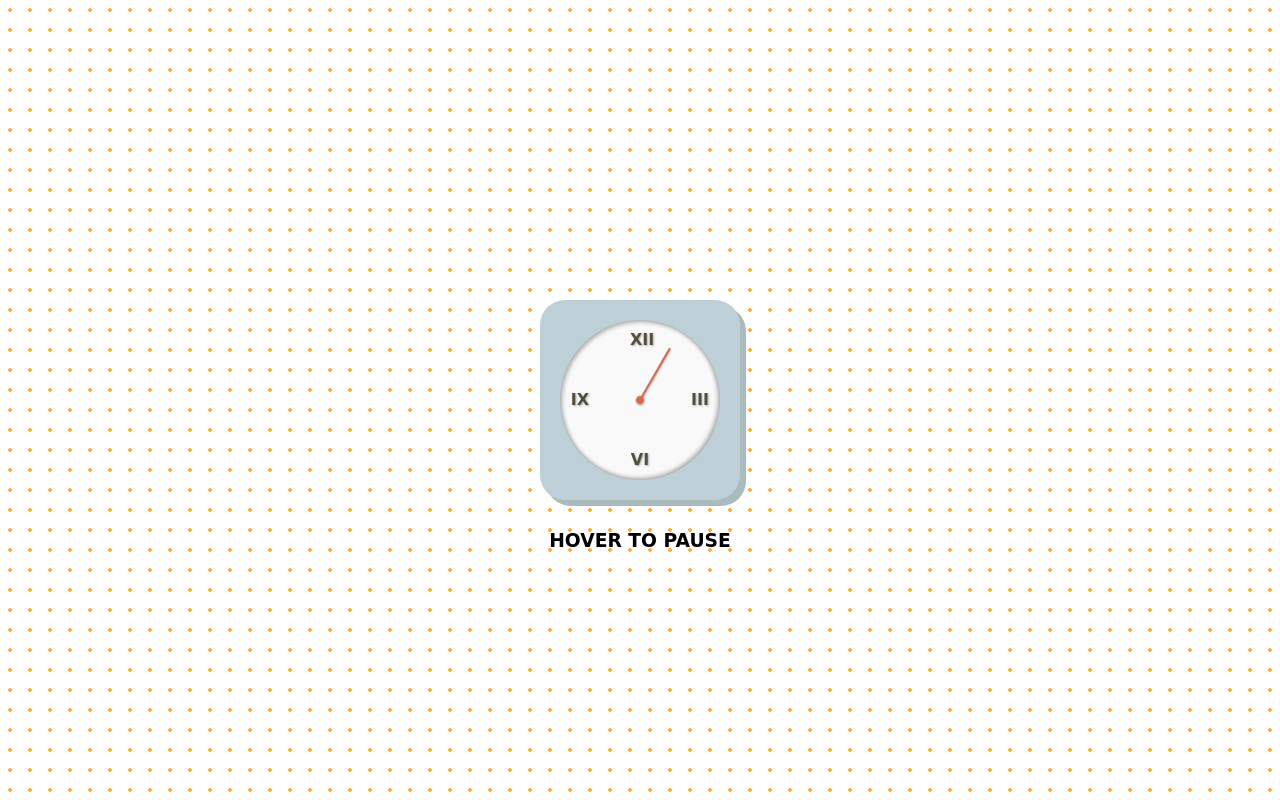
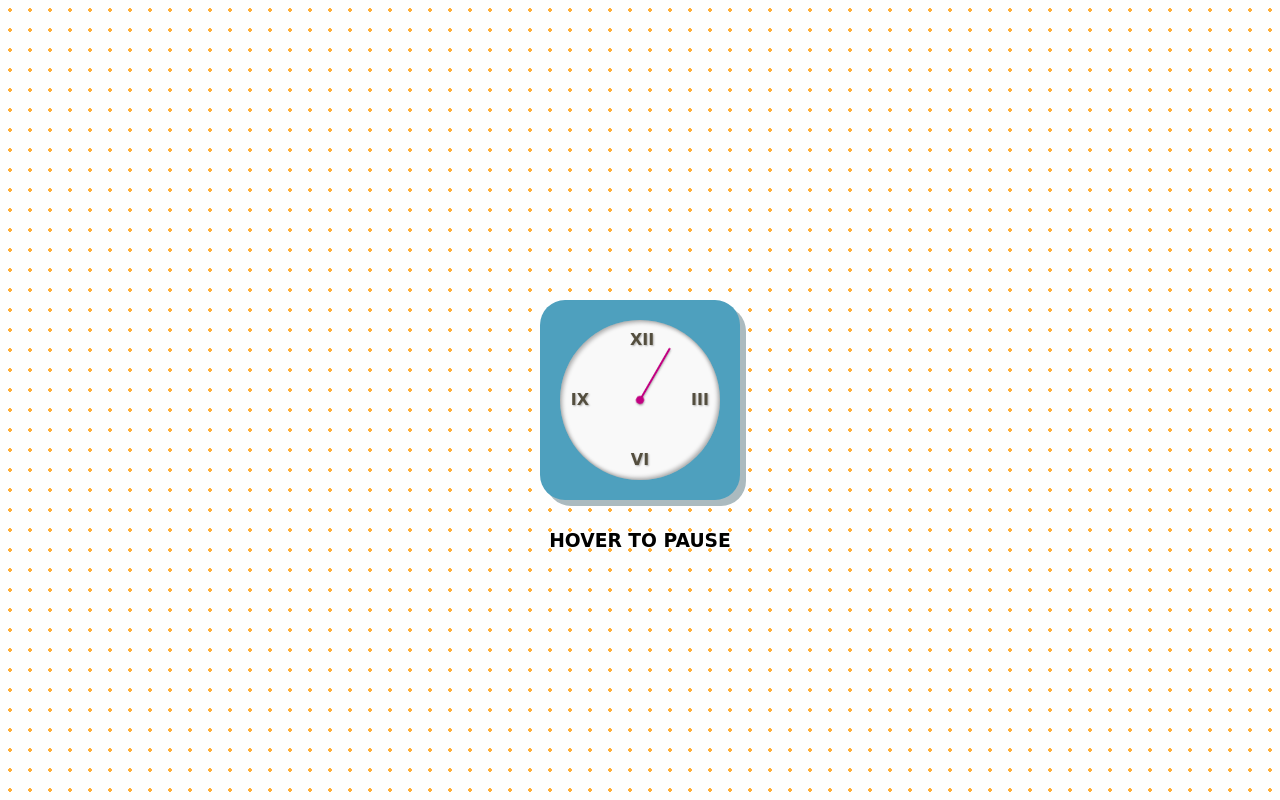
Before and after one commit to marmnn/-, a plain HTML site: page index.html in a window 1280 px wide. Drawn offline with Linux system fonts and the light colour scheme.

Commit message:
Update style.css

```diff
--- a/style.css
+++ b/style.css
@@ -1,3 +1,4 @@
+
 body {
   margin: 0;
   background-color: white;
@@ -12,7 +13,7 @@ background-size: 20px 20px;
   left: calc(50% - 100px);
 }
 .clock {
-  background: #BDD0D7;
+  background: #4ea0be;
   border-radius: 25px;
   box-shadow: 6px 6px 0 #ABBABF;
   height: 200px;
@@ -70,8 +71,9 @@ background-size: 20px 20px;
 .clock-minutes {
   height: 60px;
   width: 2px;
-  background: #D56851;
+  background: #c20081;
   border-radius: 2px;
+
   position: absolute;
   top: calc(50% - 60px);
   left: calc(50% - 1px);
@@ -92,7 +94,8 @@ background-size: 20px 20px;
   width: 8px;
   height: 8px;
   border-radius: 50%;
-  background: #D56851;
+  background: #c20081;
+
   box-shadow: 1px 1px 2px rgba(0,0,0,.3);
   top: calc(100% - 4px);
   left: calc(100% - 5px);
```
